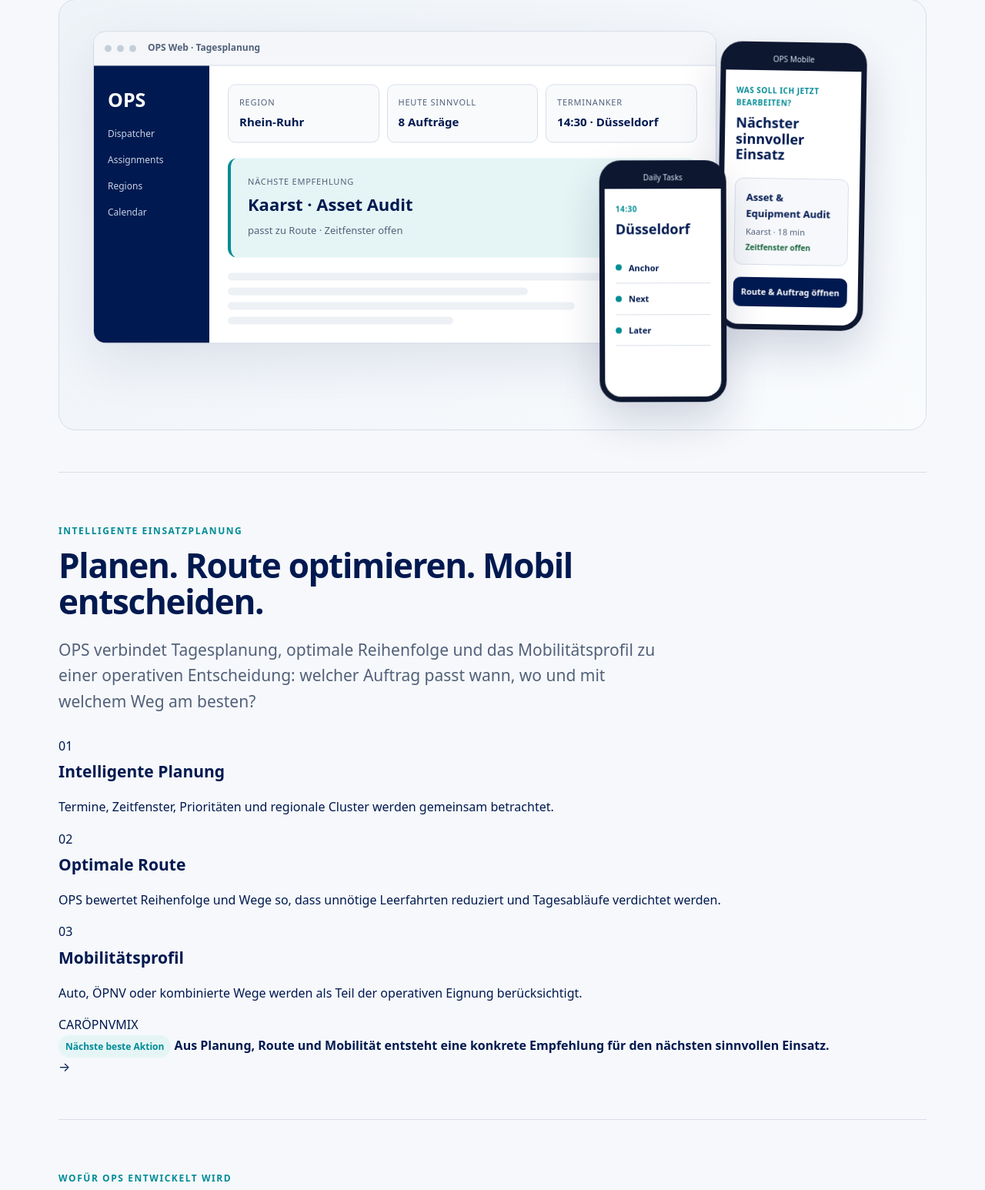
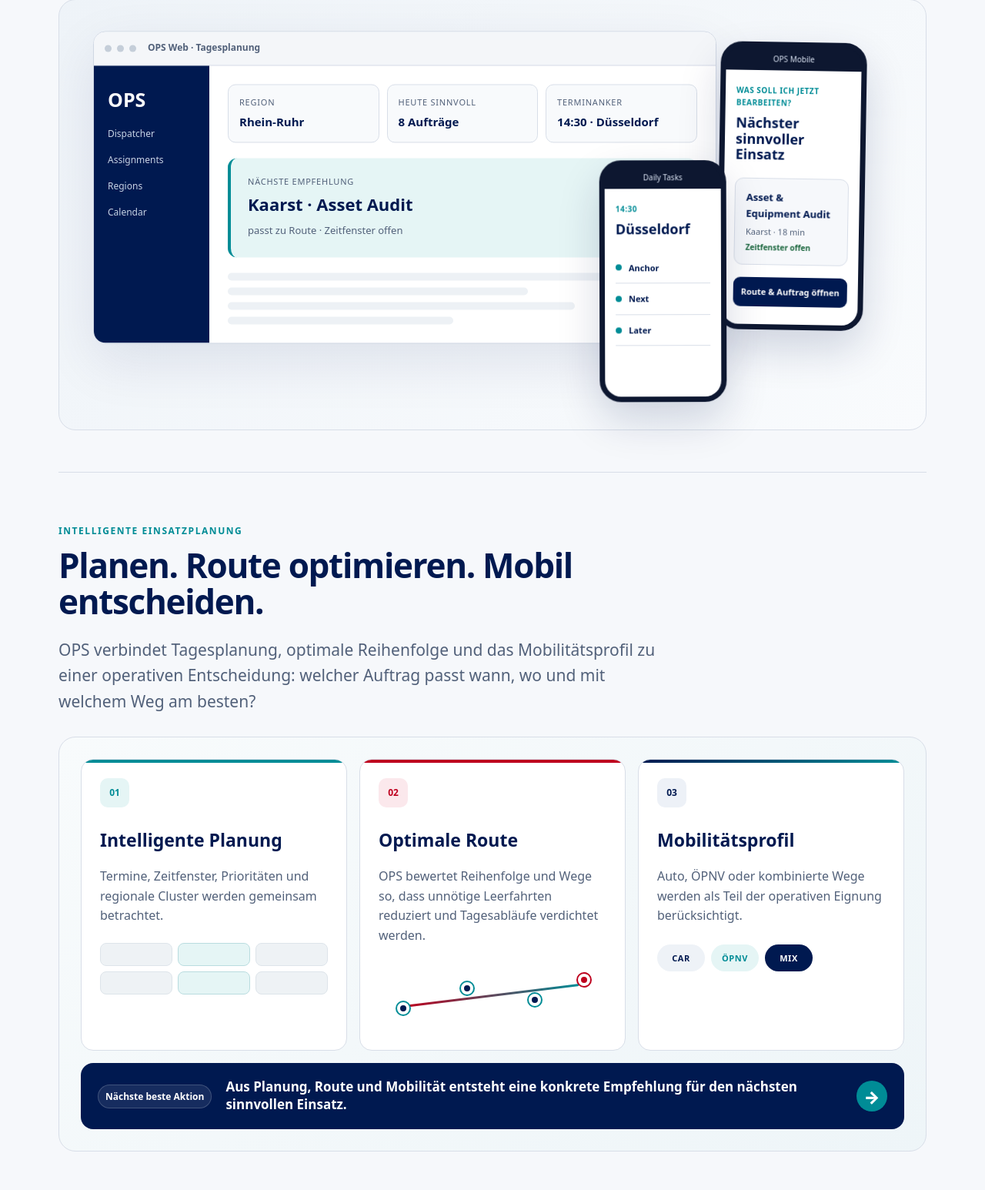
Before and after one commit to gitinsodema/mysterymarket.de, a PHP site: page /tools.php in a window 1280 px wide. Shown: the part 1044-2590 px from the top of the page at 77% size. Run offline with PHP 8.4, Linux system fonts and the light colour scheme.

Commit message:
ui: brighten MysteryMarket brand and style OPS planning visual

```diff
--- a/public/css/style.css
+++ b/public/css/style.css
@@ -17,8 +17,10 @@ body{margin:0;background:var(--bg);color:var(--ink);font:16px/1.6 system-ui,-app
 a{color:var(--accent)}
 .site-header{max-width:var(--max);margin:auto;padding:22px 26px;display:flex;justify-content:space-between;gap:30px;align-items:center}
 .brand{display:flex;gap:12px;align-items:center;text-decoration:none;color:var(--ink)}
-.brand-mark{width:42px;height:42px;border-radius:10px;background:var(--ink);color:white;display:grid;place-items:center;font-weight:800;letter-spacing:.04em;border-bottom:4px solid var(--signal)}
-.brand strong,.brand small{display:block}.brand small{color:var(--muted);font-size:12px}
+.brand-mark{width:46px;height:46px;border-radius:14px;background:linear-gradient(#fff,#fff) padding-box,conic-gradient(var(--accent) 0 42%,var(--signal) 42% 54%,var(--ink) 54% 100%) border-box;border:3px solid transparent;color:var(--ink);display:grid;place-items:center;font-weight:900;letter-spacing:-.04em;box-shadow:0 5px 16px #00195016}
+.brand-copy strong{display:flex;align-items:baseline;font-size:20px;line-height:1;letter-spacing:-.025em;color:var(--ink)}
+.brand-copy .brand-accent,.footer-brand .brand-accent{color:var(--accent)}
+.brand strong,.brand small{display:block}.brand small{color:var(--muted);font-size:12px;margin-top:5px;letter-spacing:.02em}
 nav{display:flex;gap:20px;flex-wrap:wrap}nav a{text-decoration:none;color:var(--muted);font-size:14px}nav a[aria-current=page],nav a:hover{color:var(--ink)}
 nav a[aria-current=page]{box-shadow:inset 0 -2px 0 var(--accent)}
 main{max-width:var(--max);margin:auto;padding:32px 26px 90px}
@@ -306,3 +308,34 @@ textarea{min-height:150px;resize:vertical}
 :where(a,button,input,select,textarea):focus-visible{outline:3px solid #008c96;outline-offset:3px}
 button,.button,input,select,textarea{touch-action:manipulation}
 @media(max-width:620px){button,.button{min-height:44px}}
+
+
+.ops-decision-section{position:relative}
+.ops-decision-visual{background:linear-gradient(145deg,#f8fbfc,#eef5f8);border:1px solid var(--line);border-radius:22px;padding:28px}
+.ops-decision-grid{display:grid;grid-template-columns:repeat(3,1fr);gap:16px}
+.ops-decision-card{position:relative;background:var(--surface);border:1px solid var(--line);border-radius:16px;padding:24px;overflow:hidden;min-height:300px}
+.ops-decision-card:before{content:"";position:absolute;inset:0 0 auto 0;height:4px;background:var(--accent)}
+.ops-decision-card.route-card:before{background:var(--signal)}
+.ops-decision-card.mobility-card:before{background:linear-gradient(90deg,var(--ink),var(--accent))}
+.ops-decision-icon{display:inline-grid;place-items:center;width:38px;height:38px;border-radius:10px;background:var(--accent-soft);color:var(--accent);font-size:12px;font-weight:900;margin-bottom:20px}
+.route-card .ops-decision-icon{background:var(--signal-soft);color:var(--signal)}
+.mobility-card .ops-decision-icon{background:#edf1f7;color:var(--ink)}
+.ops-decision-card h3{font-size:23px}
+.ops-decision-card p{color:var(--muted)}
+.ops-mini-calendar{display:grid;grid-template-columns:repeat(3,1fr);gap:7px;margin-top:22px}
+.ops-mini-calendar i{height:30px;border-radius:8px;background:#eef2f5;border:1px solid #dde4ea}
+.ops-mini-calendar i:nth-child(2),.ops-mini-calendar i:nth-child(5){background:var(--accent-soft);border-color:#b9dcdf}
+.ops-route-map{position:relative;height:92px;margin-top:20px}
+.ops-route-map>i{position:absolute;left:11%;right:12%;top:47%;height:3px;background:linear-gradient(90deg,var(--signal),var(--accent));transform:rotate(-7deg);border-radius:99px}
+.route-node{position:absolute;width:16px;height:16px;border:4px solid white;border-radius:50%;background:var(--ink);box-shadow:0 0 0 2px var(--accent);z-index:2}
+.route-a{left:8%;top:58%}.route-b{left:36%;top:30%}.route-c{left:66%;top:46%}.route-d{right:7%;top:18%;background:var(--signal);box-shadow:0 0 0 2px var(--signal)}
+.ops-mobility-profile{display:flex;gap:8px;flex-wrap:wrap;margin-top:24px}
+.ops-mobility-profile span{display:inline-flex;align-items:center;justify-content:center;min-width:62px;padding:9px 10px;border-radius:999px;background:#eef2f7;color:var(--ink);font-size:11px;font-weight:900;letter-spacing:.05em}
+.ops-mobility-profile span:nth-child(2){background:var(--accent-soft);color:var(--accent)}
+.ops-mobility-profile span:nth-child(3){background:var(--ink);color:#fff}
+.ops-next-action{margin-top:16px;background:var(--ink);color:white;border-radius:16px;padding:20px 22px;display:grid;grid-template-columns:auto 1fr auto;gap:18px;align-items:center}
+.ops-next-action .badge{background:#ffffff16;color:white;border:1px solid #ffffff2e}
+.ops-next-action strong{font-size:17px;line-height:1.35}
+.ops-next-arrow{width:40px;height:40px;border-radius:50%;display:grid;place-items:center;background:var(--accent);font-size:22px;font-weight:900}
+@media(max-width:850px){.ops-decision-grid{grid-template-columns:1fr}.ops-next-action{grid-template-columns:1fr auto}.ops-next-action .badge{grid-column:1/-1}}
+@media(max-width:520px){.ops-decision-visual{padding:16px}.ops-next-action{display:block}.ops-next-arrow{margin-top:14px}}
```
